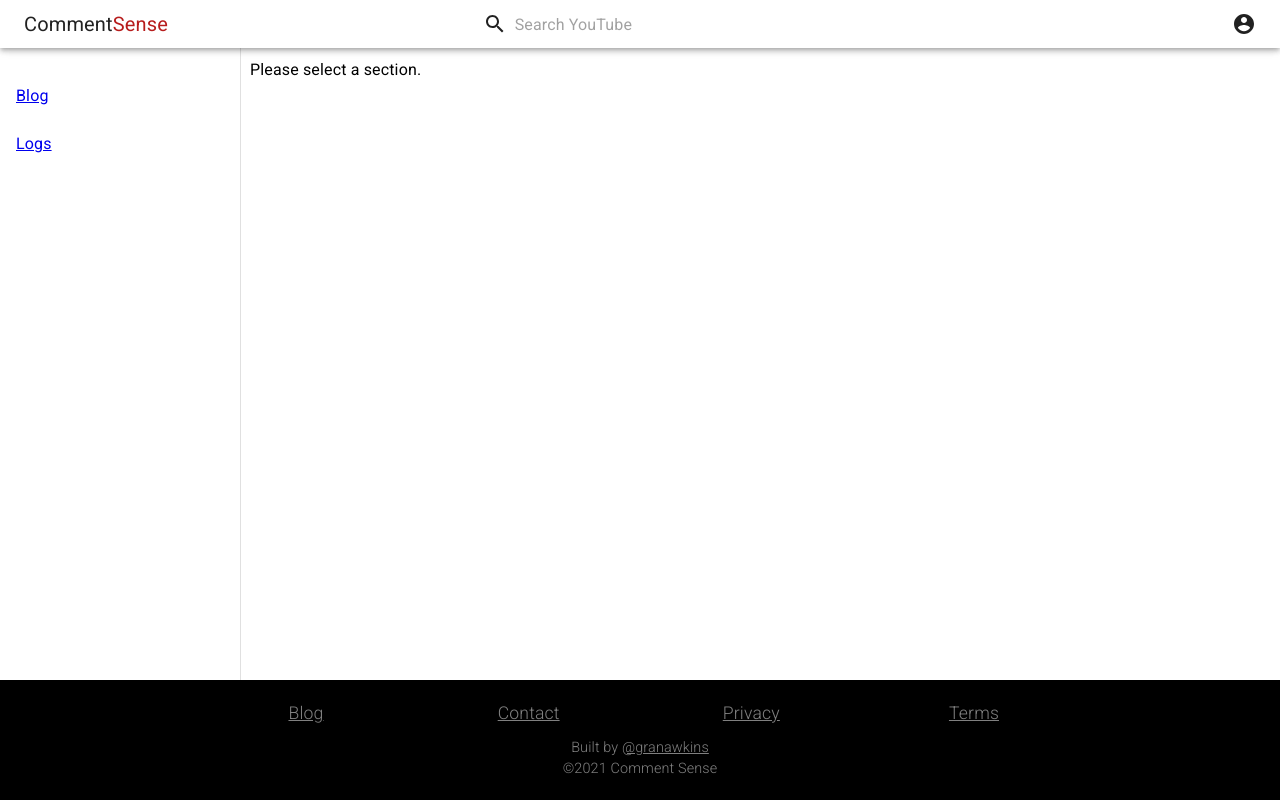
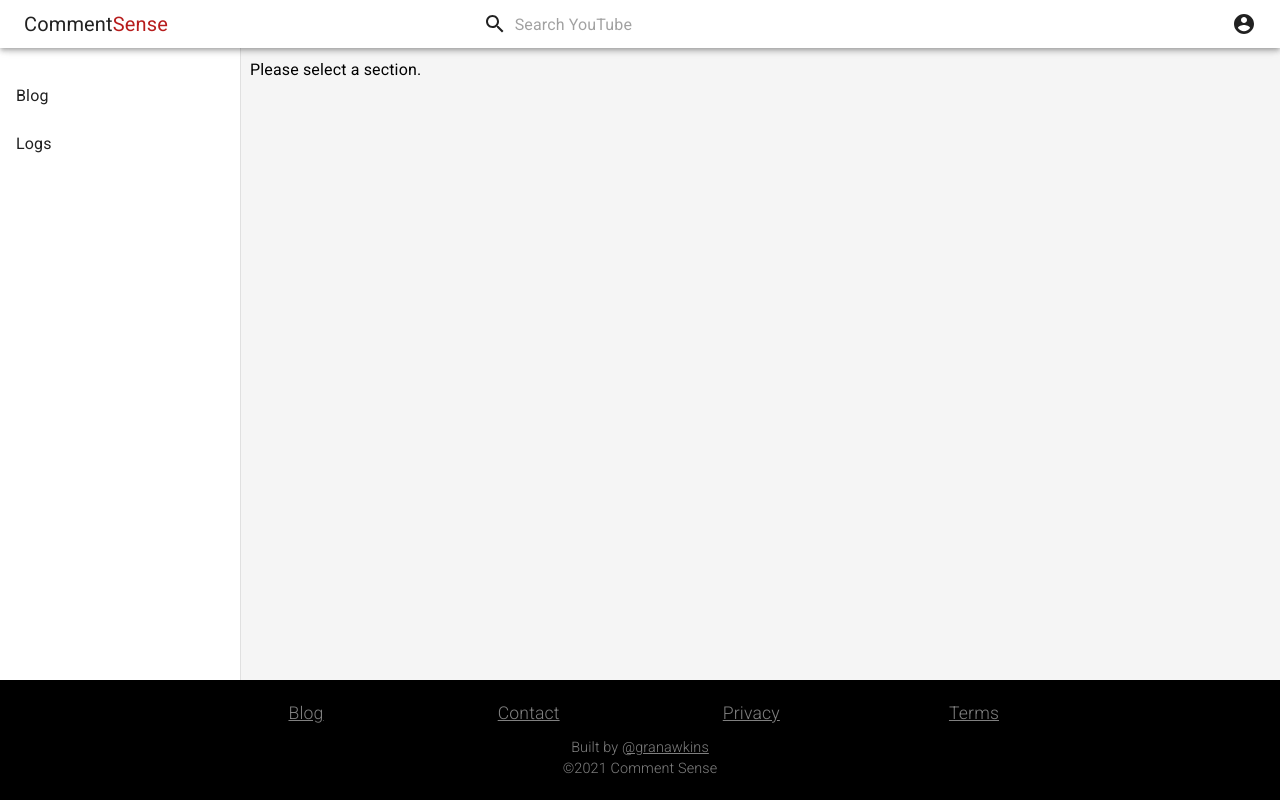
Before and after one commit to granawkins/comment_sense, a React (Create React App) app in the folder web/: page /admin in a window 1280 px wide. Built offline with nearby package versions, Linux system fonts and the light colour scheme.

Commit message:
small fixes: link buttons, background color

```diff
--- a/web/src/App.js
+++ b/web/src/App.js
@@ -18,7 +18,8 @@ const styles = (theme) => ({
     flexDirection: 'column',
     minHeight: '100vh',
     margin: 0,
-    padding: 0
+    padding: 0,
+    backgroundColor: '#f5f5f5',
   },
   body: {
     flexGrow: 1,
--- a/web/src/components/Admin.jsx
+++ b/web/src/components/Admin.jsx
@@ -1,4 +1,6 @@
-import { Link, useRouteMatch, Switch, Route } from 'react-router-dom';
+import { useState, useEffect } from 'react';
+
+import { Link, useRouteMatch, useParams, Switch, Route } from 'react-router-dom';
 
 import Typography from '@material-ui/core/Typography'
 import Drawer from '@material-ui/core/Drawer'
@@ -34,6 +36,14 @@ const styles = (theme) => ({
     content: {
         flexGrow: 1,
         margin: '10px',
+    },
+    drawerLink: {
+        color: 'inherit',
+        textDecoration: 'none',
+        width: '100%',
+    },
+    drawerItem: {
+
     }
 })
 
@@ -41,6 +51,8 @@ const Admin = ({classes}) => {
 
     // A drawer with two tabs: quota and blog
     const { path, url } = useRouteMatch()
+    const params = useParams()
+    const activeTab = params.tab
 
     return(
         <div className={classes.root}>
@@ -54,8 +66,8 @@ const Admin = ({classes}) => {
                 <div className={classes.drawerContainer}>
                     <List>
                     {['Blog', 'Logs'].map((page) => (
-                        <ListItem button key={page}>
-                            <Link to={`/admin/${page}`}>
+                        <ListItem button key={page} selected={page === activeTab}>
+                            <Link to={`/admin/${page}`} className={classes.drawerLink}>
                                 <ListItemText primary={page} />
                             </Link>
                         </ListItem>
--- a/web/src/components/BlogFeed.jsx
+++ b/web/src/components/BlogFeed.jsx
@@ -14,7 +14,6 @@ const styles = (theme) => ({
         flexDirection: 'column',
         justifyContent: 'flex-start',
         alignItems: 'center',
-        backgroundColor: '#f5f5f5',
     },
     feed: {
         display: 'flex',
--- a/web/src/components/Landing.jsx
+++ b/web/src/components/Landing.jsx
@@ -14,7 +14,6 @@ const styles = (theme) => ({
         flexDirection: 'column',
         alignItems: 'center',
         flexWrap: 'nowrap',
-        backgroundColor: '#f5f5f5',
         margin: '0',
         paddingTop: '10px',
         width: '100%',
--- a/web/src/components/Navbar.jsx
+++ b/web/src/components/Navbar.jsx
@@ -82,6 +82,14 @@ const useStyles = makeStyles((theme) => ({
   },
   logo: {
     fontWeight: '400'
+  },
+  link: {
+    textDecoration: 'none',
+    color: 'inherit',
+  },
+  menuButton: {
+    width: '200px',
+    height: '30px',
   }
 }));
 
@@ -126,8 +134,8 @@ export default function Navbar() {
       onClose={handleMenuClose}
     //   zIndex="snackbar"
     >
-      <Router.Link to="/admin">
-        <MenuItem onClick={handleMenuClose}>Admin</MenuItem>
+      <Router.Link to="/admin" className={classes.link}>
+        <MenuItem onClick={handleMenuClose} className={classes.menuButton}>Admin</MenuItem>
       </Router.Link>
     </Menu>
   );
--- a/web/src/components/Video.jsx
+++ b/web/src/components/Video.jsx
@@ -15,7 +15,6 @@ const styles = (theme) => ({
         flexDirection: 'column',
         alignItems: 'center',
         flexWrap: 'nowrap',
-        backgroundColor: '#f5f5f5',
         margin: '0',
         paddingTop: '10px',
     },
```
